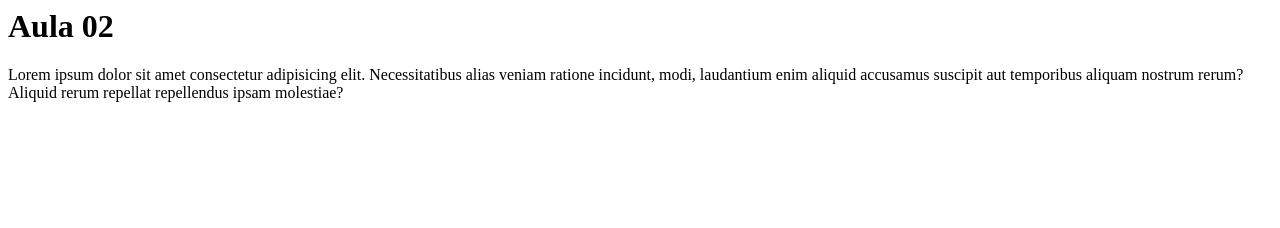
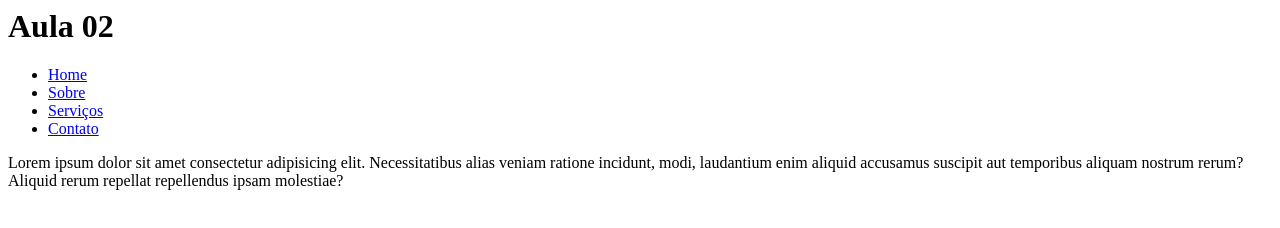
Before and after one commit to beatrizbarros095/BeaBarros, a plain HTML site: page index.html in a window 1280 px wide. Drawn offline with Linux system fonts and the light colour scheme.

Commit message:
Update index.html

```diff
--- a/index.html
+++ b/index.html
@@ -7,11 +7,19 @@
 <body>
     <h1> Aula 02 </h1>
 
+    <nav>
+        <ul>
+            <li><a href="#home">Home</a></li>
+            <li><a href="#about">Sobre</a></li>
+            <li><a href="#services">Serviços</a></li>
+            <li><a href="#contact">Contato</a></li>
+        </ul>
+    </nav>
+
     <p> Lorem ipsum dolor sit amet consectetur adipisicing elit. Necessitatibus alias veniam ratione incidunt,
          modi, laudantium enim aliquid accusamus suscipit
         aut temporibus aliquam nostrum rerum? Aliquid rerum repellat repellendus ipsam molestiae? </p>
 
 
-
 </body>
 </html>
```
